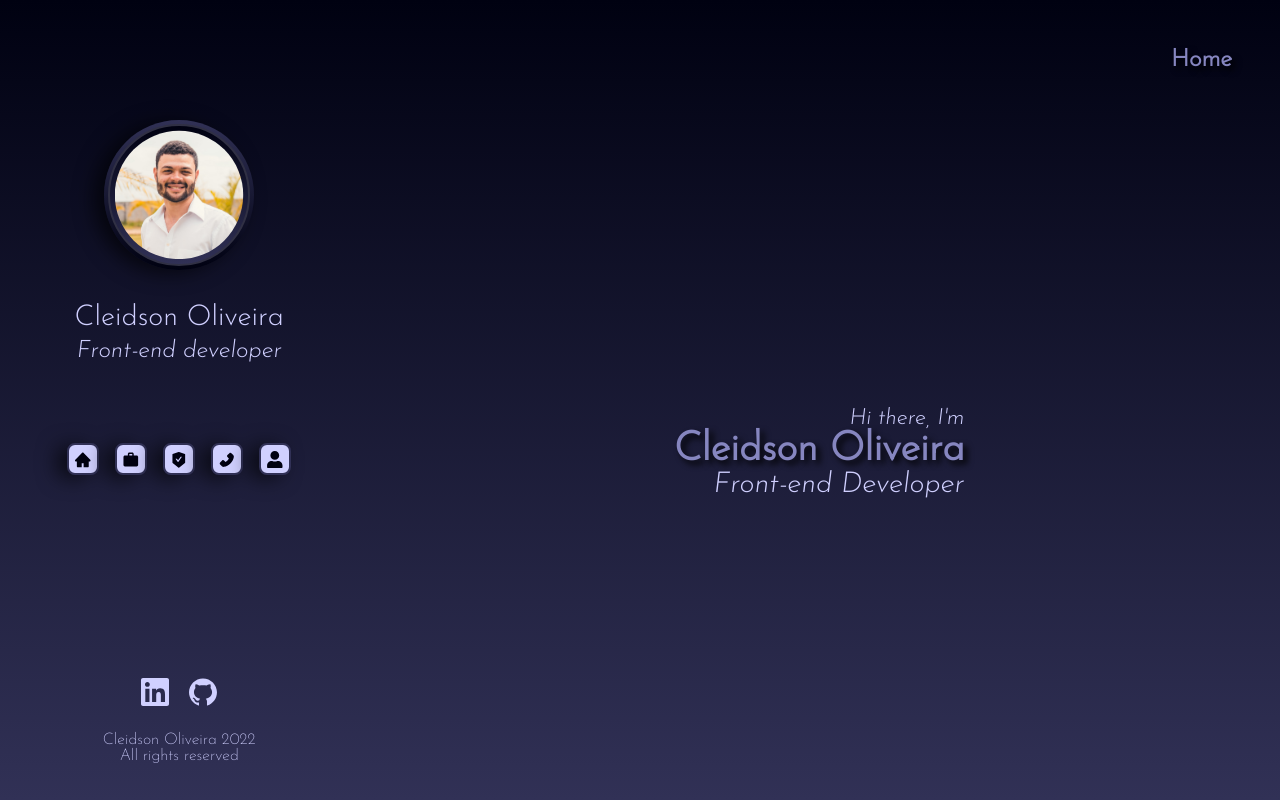
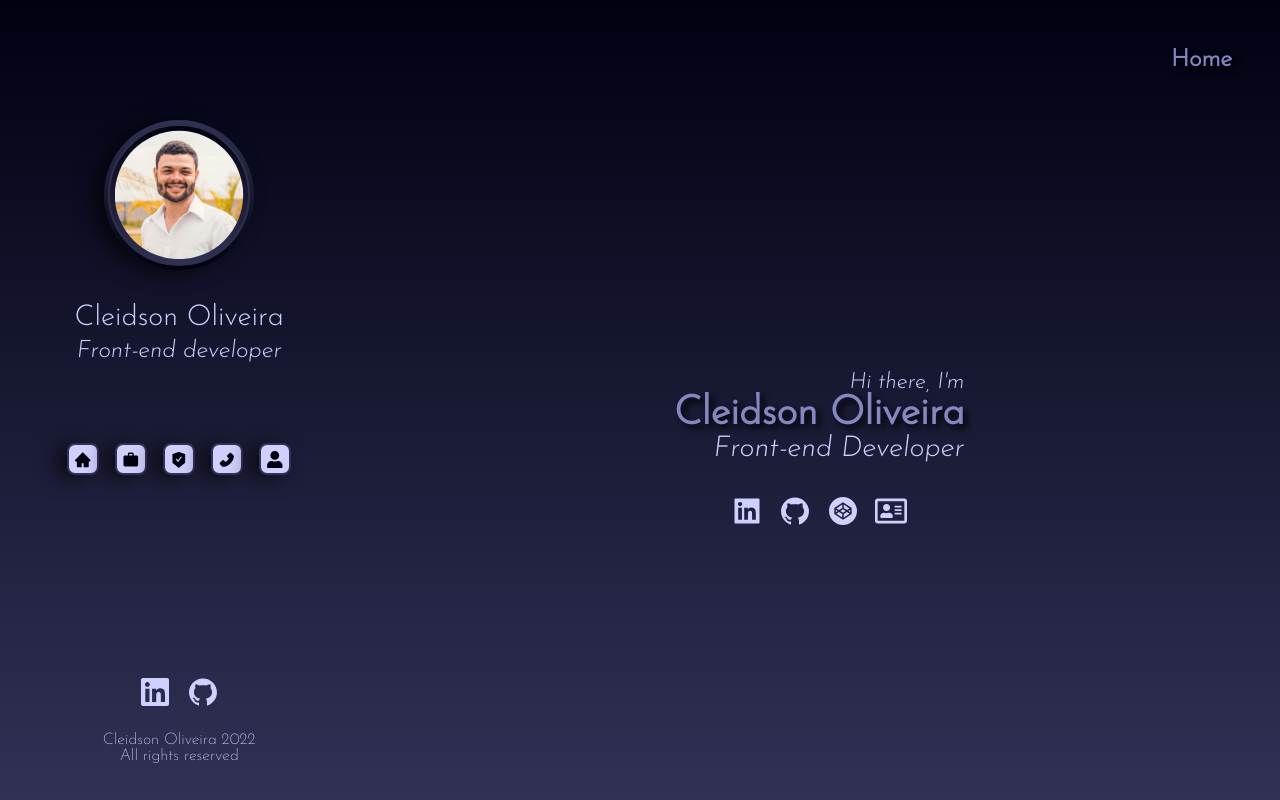
Before and after one commit to Cleidson-Oliveira/portfolio, a React (Vite) app: page / in a window 1280 px wide. Shown: the top 800 px of the page. Built offline with nearby package versions, Linux system fonts and the light colour scheme.

Commit message:
links added on home section

```diff
--- a/src/components/Community/Footer/index.tsx
+++ b/src/components/Community/Footer/index.tsx
@@ -1,11 +1,27 @@
 import SocialList from "../../Population/SocialList";
+
+import { AiOutlineGithub } from "react-icons/ai";
+import { FaLinkedin } from "react-icons/fa";
 
 import style from "./style.module.scss";
 
 export default function Footer () {
     return (
         <footer className={style.footer}>
-            <SocialList />
+            <SocialList>
+                <a
+                    href="https://www.linkedin.com/in/cleidson-oliveira-963ba7230/"
+                    target="_blank"
+                >
+                    <FaLinkedin />
+                </a>
+                <a
+                    href="https://github.com/Cleidson-Oliveira"
+                    target="_blank"
+                >
+                    <AiOutlineGithub />
+                </a>
+            </SocialList>
             <p>
                 Cleidson Oliveira 2022 <br />
                 All rights reserved
--- a/src/components/Community/Main/MainSessions/Contact/style.module.scss
+++ b/src/components/Community/Main/MainSessions/Contact/style.module.scss
@@ -41,11 +41,12 @@
             box-sizing: border-box;
             font-size: 1rem;
 
-            &:focus-visible {
+            &:focus-visible, &:focus {
                 outline-style: groove;
                 outline-color: var(--blue-light);
                 outline-width: unset;
                 outline-offset: 1px;
+                background: var(--blue-light);
             }
 
             &::placeholder {
@@ -58,8 +59,8 @@
 
                 &:hover {
                     transition: background-color 300ms ease, color 500ms ease;
-                    background-color: var(--blue-dark);
-                    color: var(--grey-light);
+                    background-color: var(--blue-light);
+                    color: var(--blue-dark);
                 }
             }
         }
--- a/src/components/Community/Main/MainSessions/Home/index.tsx
+++ b/src/components/Community/Main/MainSessions/Home/index.tsx
@@ -1,9 +1,13 @@
+import SocialList from "../../../../Population/SocialList";
+
+import { AiFillLinkedin, AiFillGithub, AiFillCodepenCircle } from "react-icons/ai";
+import { FaRegAddressCard } from "react-icons/fa";
+
 import style from "./style.module.scss";
 
 export function HomeSession () {
 
     return (
-        <>
         <div className={style.homeContent}>
             <div>
                 <p>
@@ -16,7 +20,33 @@ export function HomeSession () {
                     Front-end Developer
                 </p>
             </div>
+
+            <SocialList>
+                <a
+                    href="https://www.linkedin.com/in/cleidson-oliveira-963ba7230/"
+                    target="_blank"
+                >
+                    <AiFillLinkedin />
+                </a>
+                <a
+                    href="https://github.com/Cleidson-Oliveira"
+                    target="_blank"
+                >
+                    <AiFillGithub />
+                </a>
+                <a
+                    href="https://codepen.io/cleidson-oliveira-the-bashful"
+                    target="_blank"
+                >
+                        <AiFillCodepenCircle />
+                </a>
+                <a
+                    href="https://www.cvkeep.com/cv/cleidsonoliveira"
+                    target="_blank"
+                >
+                    <FaRegAddressCard />
+                </a>
+            </SocialList>
         </div>
-        </>
     )
 }
--- a/src/components/Community/Main/MainSessions/Home/style.module.scss
+++ b/src/components/Community/Main/MainSessions/Home/style.module.scss
@@ -6,6 +6,7 @@
     width: 100%;
     height: 85%;
     text-align: end;
+    gap: 2rem;
 
     p {
         color: var(--blue-light);
--- a/src/components/Population/SocialList/index.tsx
+++ b/src/components/Population/SocialList/index.tsx
@@ -1,23 +1,15 @@
-import { AiOutlineGithub } from "react-icons/ai";
-import { FaLinkedin } from "react-icons/fa";
+import { ReactNode } from "react";
 
 import style from "./style.module.scss";
 
-export default function SocialList () {
+interface SocialListProps {
+    children: ReactNode
+}
+
+export default function SocialList ({ children }: SocialListProps) {
     return (
         <div className={style.socialList}>
-            <a
-                className={style.socialIcom}
-                href="https://www.linkedin.com/in/cleidson-oliveira-963ba7230/"
-            >
-                <FaLinkedin />
-            </a>
-            <a
-                className={style.socialIcom}
-                href="https://github.com/Cleidson-Oliveira"
-            >
-                <AiOutlineGithub />
-            </a>
+            { children }
         </div>
     )
 }
--- a/src/components/Population/SocialList/style.module.scss
+++ b/src/components/Population/SocialList/style.module.scss
@@ -1,9 +1,8 @@
 .socialList {
     display: flex;
     gap: 1rem;
-}
 
-.socialIcom {
+    a {
         text-decoration: none;
         font-size: 2rem;
 
@@ -19,3 +18,4 @@
             }
         }
     }
+}
```
Lines whose indentation alone changed are shown as unchanged.
